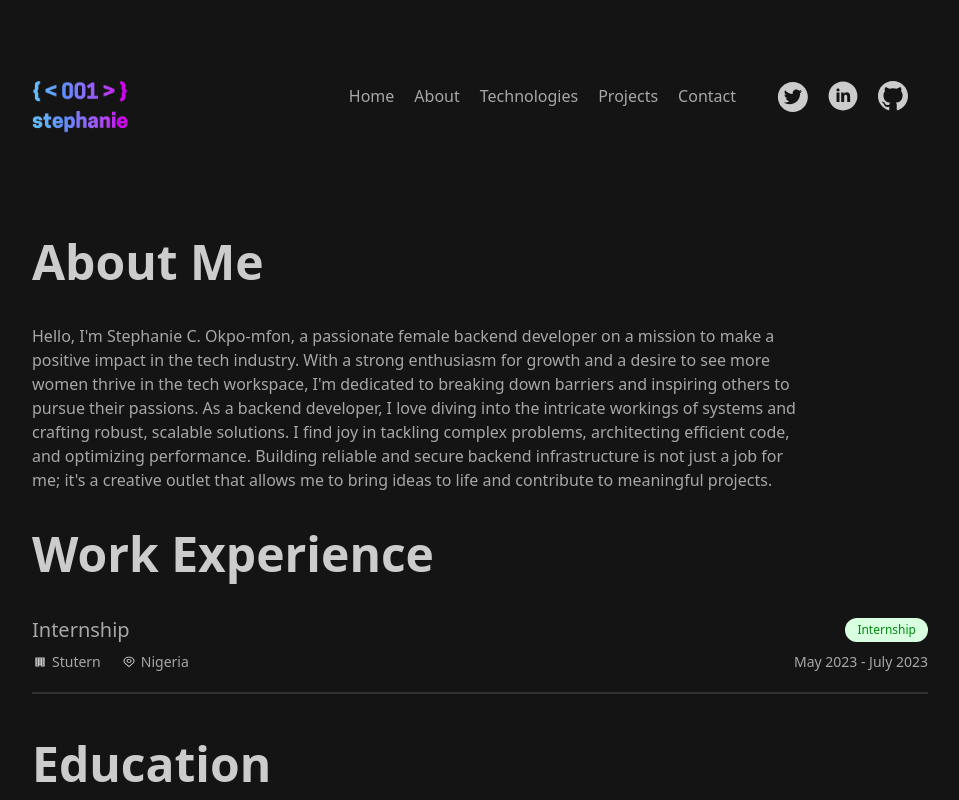
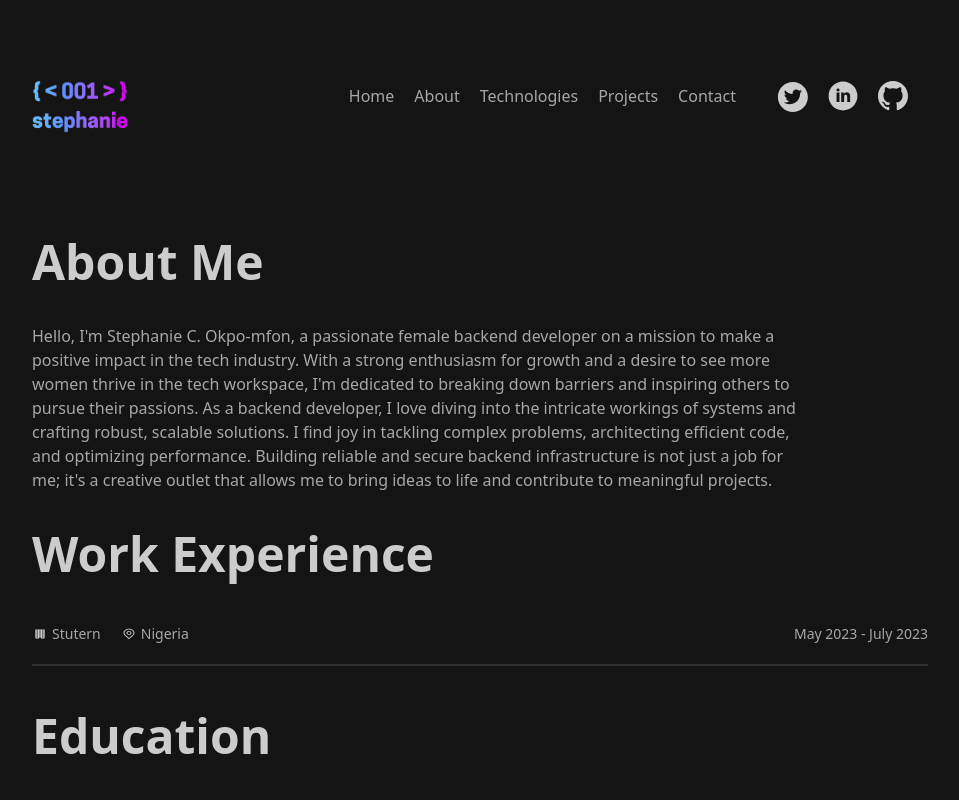
Before and after one commit to StephanieMfon/stephanie-okpomfon-portfolio, a React (Create React App) app: page /about in a window 1280 px wide. Shown: the top 800 px of the page, without its empty margins (160-1119 px from the left). Built offline with nearby package versions, Linux system fonts and the light colour scheme.

Commit message:
testing changes

```diff
--- a/src/Components/Work.js
+++ b/src/Components/Work.js
@@ -3,12 +3,12 @@
 function Work({ position, company, location, type, duration }) {
   return (
     <article className="pt-8 border-b-2 border-dark-content pb-5 dark:border-light-content border-opacity-20 dark:border-opacity-20">
-      <div className="flex justify-between items-center">
+      {/* <div className="flex justify-between items-center">
         <h1 className="text-content md:text-lg lg:text-xl">{position}</h1>
         <div className="btn bg-greenbg text-green-text text-xs inline-block rounded-3xl px-3 py-1 min-w-fit">
           {type}
         </div>
-      </div>
+      </div> */}
       <div className="flex justify-between pt-2 items-center">
         <div className="flex flex-col md:flex-row">
           <div className="flex items-center pr-5">
```
